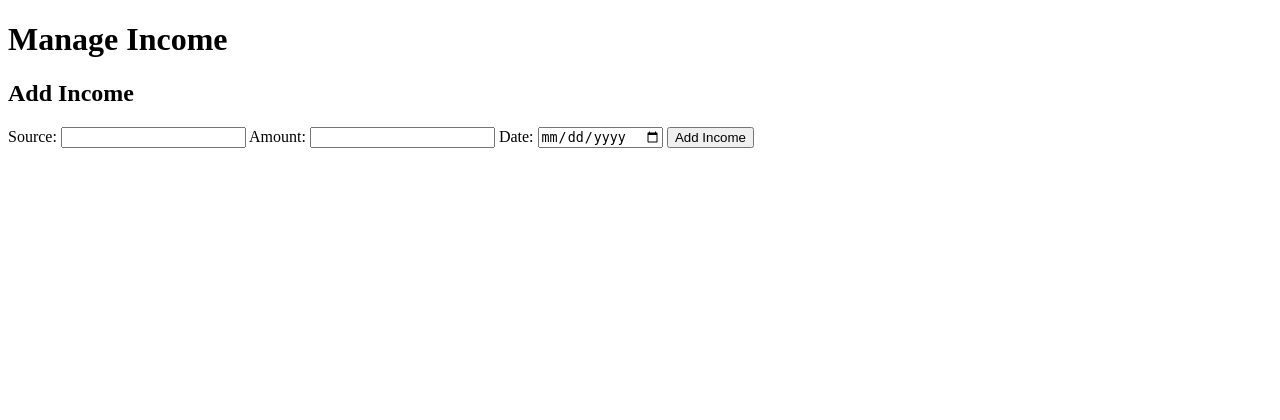
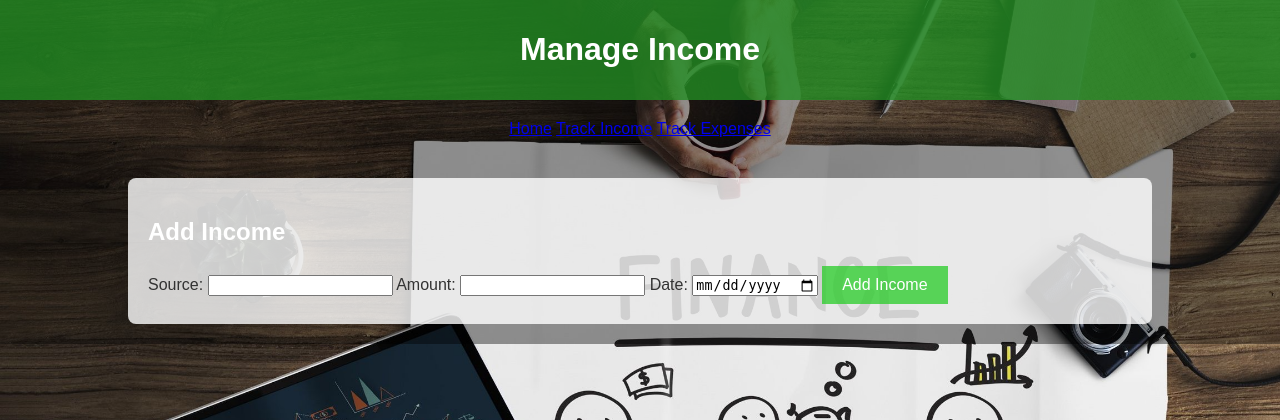
Before and after one commit to ditrungduong/personal-finance-web-app, a Flask app: template templates/income.html in a window 1280 px wide. Shown: the top 420 px of the page. Run offline with Flask 3, Linux system fonts and the light colour scheme; the template is opened without the code that fills it, so the values that code supplies are empty.

Commit message:
Update income.html

```diff
--- a/templates/income.html
+++ b/templates/income.html
@@ -1,12 +1,18 @@
 <!DOCTYPE html>
 <html>
 <head>
-
+    <title>Manage Income</title>
+    <link rel="stylesheet" type="text/css" href="../public/styles.css">
 </head>
 <body>
     <header>
         <h1>Manage Income</h1>
     </header>
+    <nav>
+        <a href="/index.html">Home</a>
+        <a href="income.html">Track Income</a>
+        <a href="expenses.html">Track Expenses</a>
+    </nav>
     <div class="container">
         <section>
             <h2>Add Income</h2>
```
